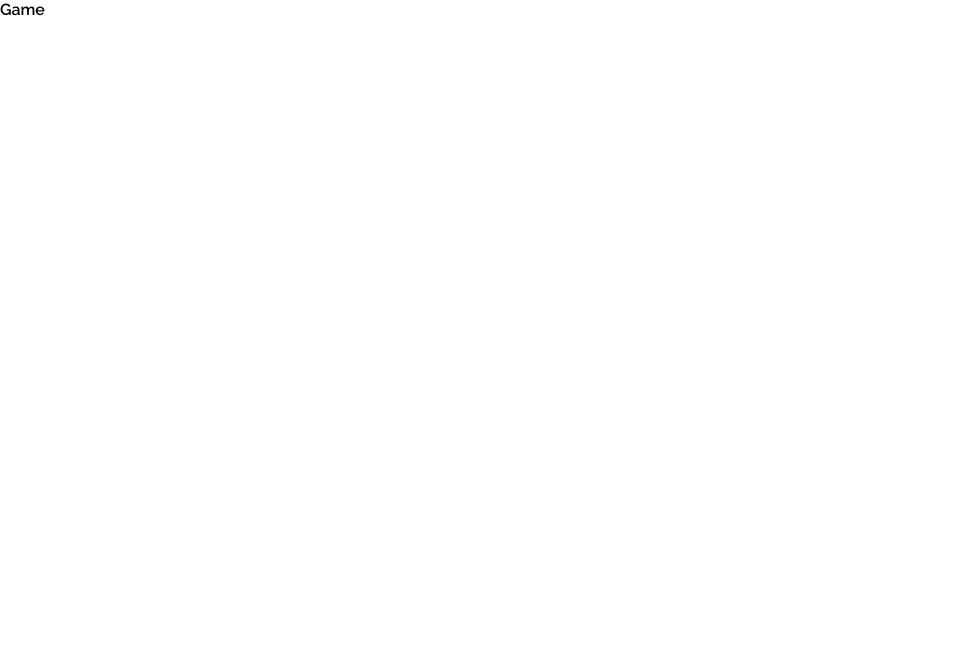
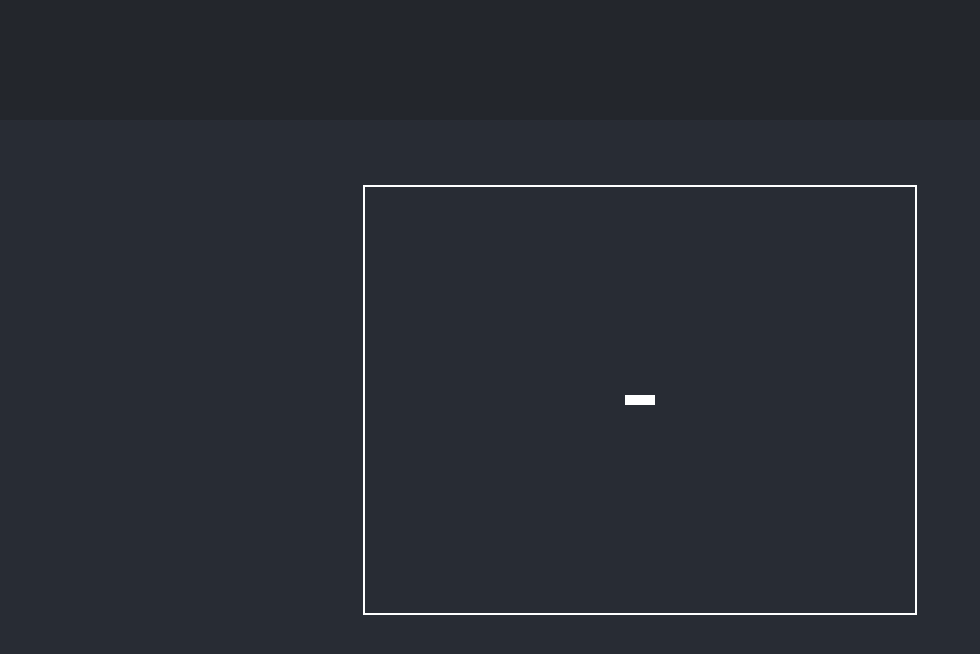
Before and after one commit to Takeddiney/React-snakegame, a React (Create React App) app: page /game in a window 1280 px wide. Shown: the top 654 px of the page, without its empty margins (0-980 px from the left). Built offline with nearby package versions, Linux system fonts and the light colour scheme.

Commit message:
Add game component

```diff
--- /dev/null
+++ b/src/Game.css
@@ -0,0 +1,9 @@
+.game__container {
+    border: 2px solid #fff;
+    padding: 8em 10em;
+}
+.snake {
+    width: 30px;
+    height: 10px;
+    background: #fff;
+}
--- a/src/Game.js
+++ b/src/Game.js
@@ -1,8 +1,15 @@
 import React from 'react'
+import './Game.css'
 
 function Game() {
   return (
-    <div>Game</div>
+    <div className="game">
+        <header className="app__header">
+          <div className="game__container">
+            <div className="snake"></div>
+          </div>
+        </header>
+      </div>
   )
 }
 
```
